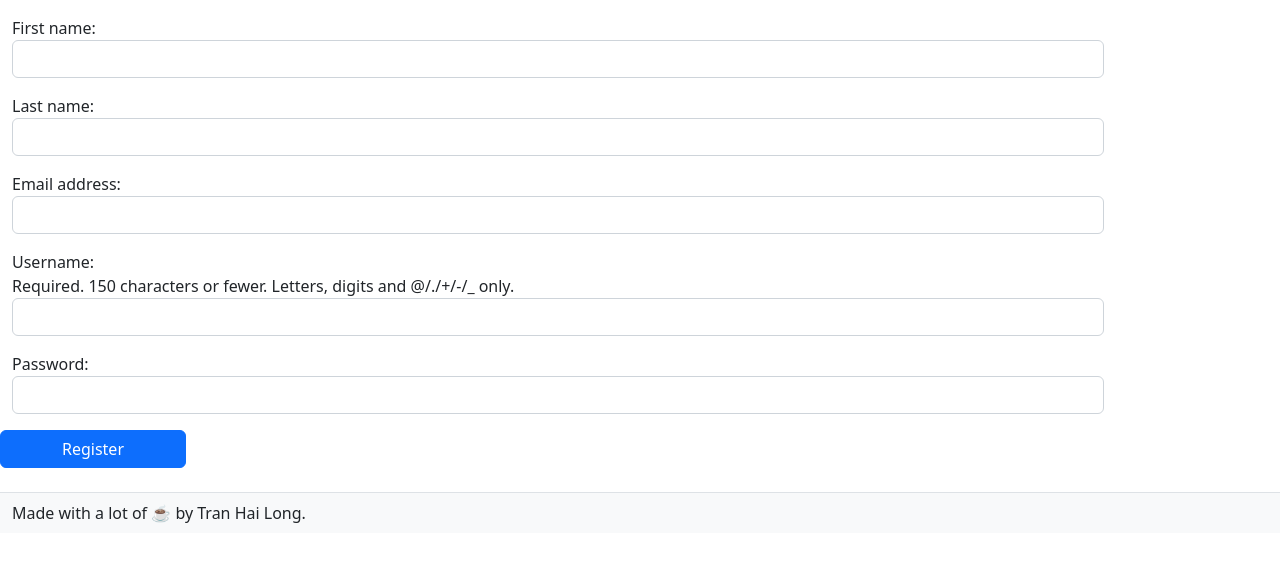
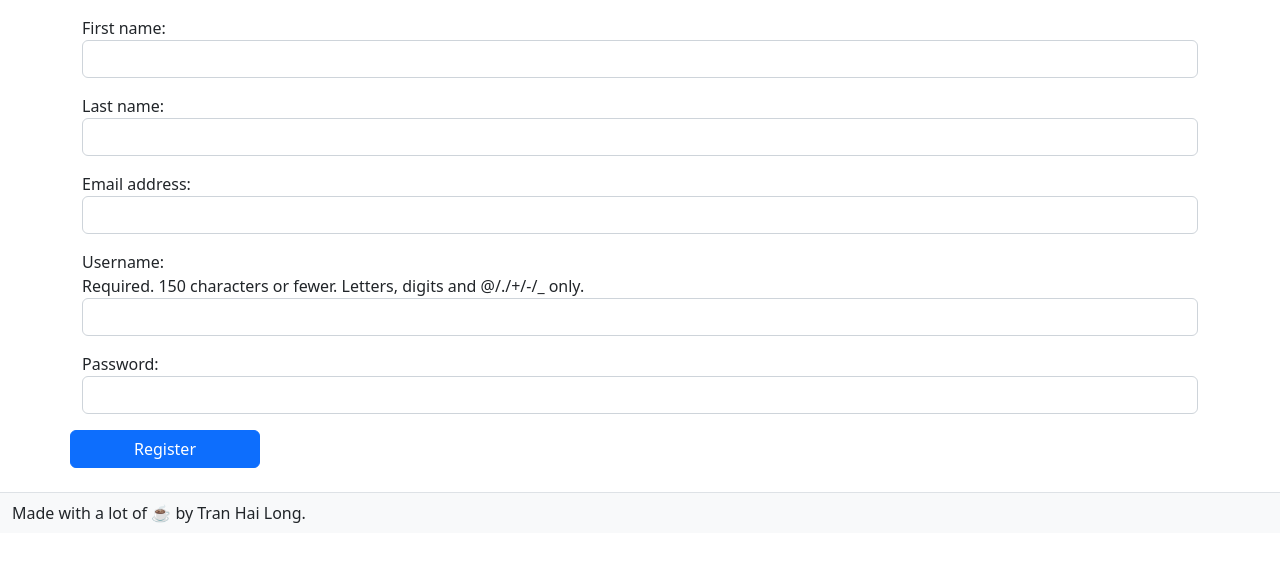
Before and after one commit to tran-hai-long/book_website_demo, a Django app: page /registration/ in a window 1280 px wide. Shown: the part 73-635 px from the top of the page. Run offline with Django 4.2, Linux system fonts and the light colour scheme.

Commit message:
Improve registration.html layout

```diff
--- a/templates/registration/registration.html
+++ b/templates/registration/registration.html
@@ -5,9 +5,11 @@
     </header>
 {% endblock %}
 {% block main %}
-    <form action="" method="post" class="container row">
-        {% csrf_token %}
-        {{ form.as_div }}
-        <button class="btn btn-primary col-sm-2">Register</button>
-    </form>
+    <main class="container">
+        <form action="" method="post" class="row">
+            {% csrf_token %}
+            {{ form.as_div }}
+            <button class="btn btn-primary col-sm-2">Register</button>
+        </form>
+    </main>
 {% endblock %}
```
